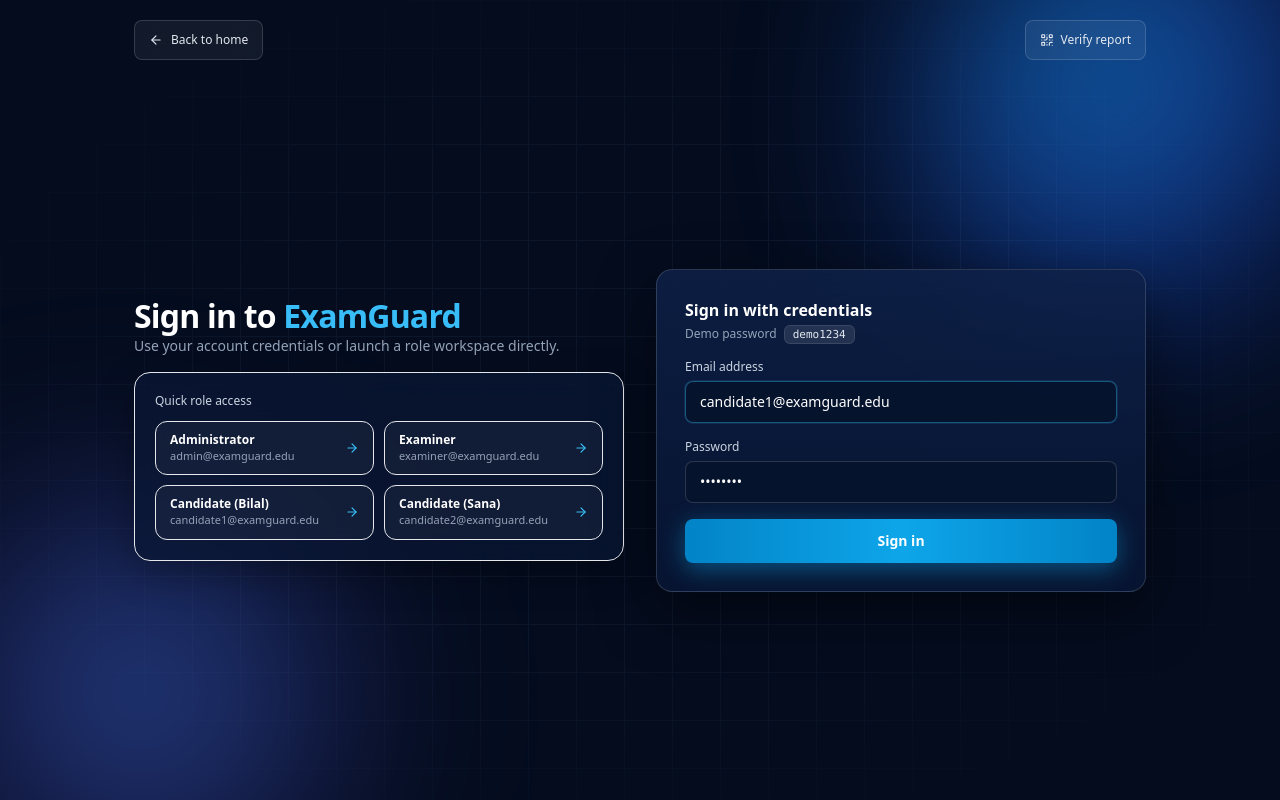
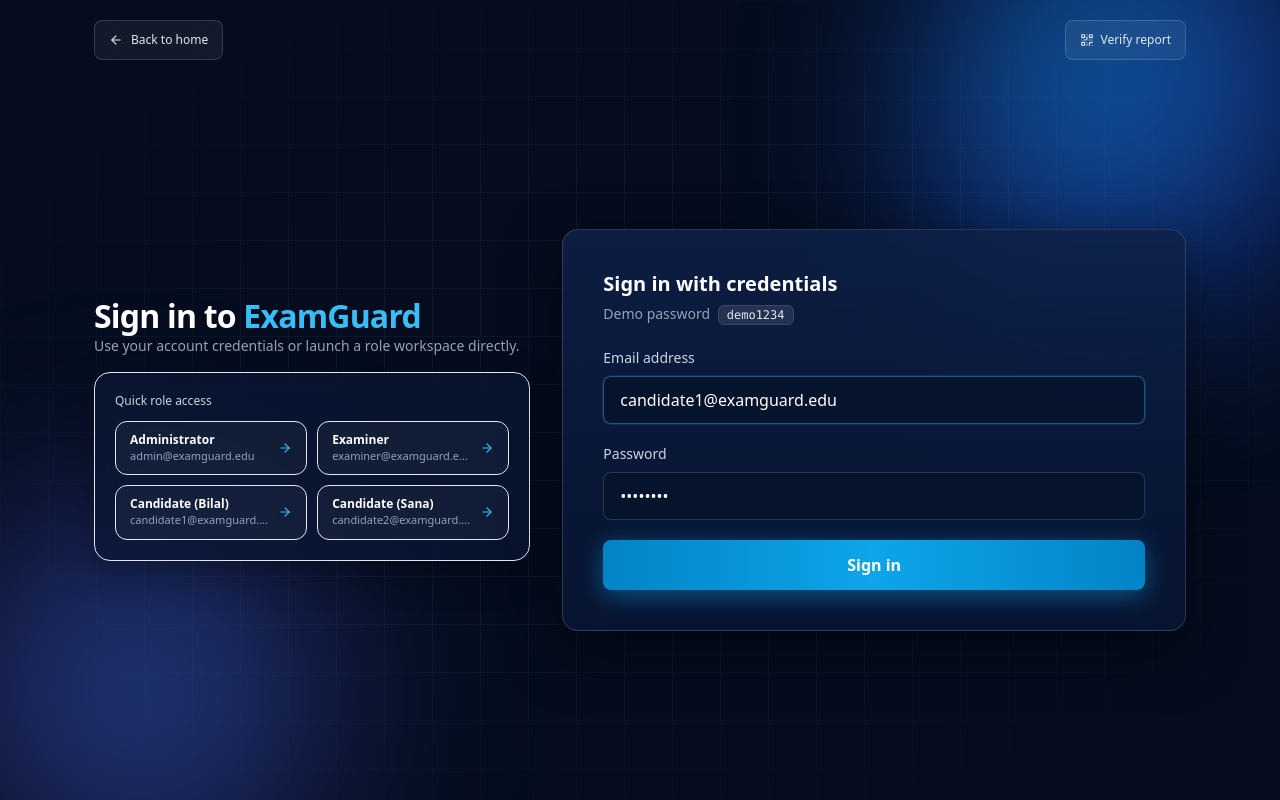
Before and after one commit to Abdullah-Zafarr/TechnoVerse-5.0-Web-a-Thon-, a Next.js app: page /login in a window 1280 px wide. Built offline with nearby package versions, Linux system fonts and the light colour scheme; no server answers.

Commit message:
Enlarge login credentials card relative to left column

```diff
--- a/app/login/page.tsx
+++ b/app/login/page.tsx
@@ -147,7 +147,7 @@ export default function LoginPage() {
         }}
       />
 
-      <header className="relative z-10 mx-auto flex w-full max-w-[1060px] shrink-0 items-center justify-between gap-2 px-4 pt-5 sm:px-6">
+      <header className="relative z-10 mx-auto flex w-full max-w-[1140px] shrink-0 items-center justify-between gap-2 px-4 pt-5 sm:px-6">
         <a
           href="/"
           className="inline-flex min-h-[40px] items-center gap-2 rounded-lg border border-white/15 bg-white/[0.06] px-3.5 py-2 text-xs font-medium text-[#E2E8F0] backdrop-blur-md transition-colors hover:bg-white/[0.12] hover:text-white"
@@ -166,10 +166,10 @@ export default function LoginPage() {
 
       <main
         id="main-content"
-        className="relative z-10 mx-auto flex w-full max-w-[1060px] flex-1 items-center px-4 py-6 pb-10 sm:px-6 lg:py-4"
+        className="relative z-10 mx-auto flex w-full max-w-[1140px] flex-1 items-center px-4 py-6 pb-10 sm:px-6 lg:py-4"
       >
         <div className="grid w-full grid-cols-1 gap-6 lg:grid-cols-12 lg:items-center lg:gap-8">
-          <div className="space-y-4 lg:col-span-6">
+          <div className="space-y-4 lg:col-span-5">
             <div>
               <h1 className="text-2xl font-semibold tracking-tight text-white sm:text-[32px]">
                 Sign in to <span className="text-[#38BDF8]">ExamGuard</span>
@@ -231,14 +231,14 @@ export default function LoginPage() {
             </div>
           </div>
 
-          <div className="lg:col-span-6">
-            <div className="rounded-2xl border border-white/15 bg-gradient-to-b from-[#0E2148]/85 to-[#081533]/90 p-6 shadow-[0_20px_56px_rgba(0,0,0,0.5)] backdrop-blur-xl sm:p-7">
-              <h2 className="text-base font-semibold text-white">
+          <div className="lg:col-span-7">
+            <div className="rounded-2xl border border-white/15 bg-gradient-to-b from-[#0E2148]/85 to-[#081533]/90 p-7 shadow-[0_20px_56px_rgba(0,0,0,0.5)] backdrop-blur-xl sm:p-10">
+              <h2 className="text-xl font-semibold text-white">
                 Sign in with credentials
               </h2>
-              <p className="mt-1 text-xs text-[#94A3B8]">
+              <p className="mt-1.5 text-sm text-[#94A3B8]">
                 Demo password{" "}
-                <code className="ml-1 rounded-md border border-white/10 bg-white/10 px-2 py-0.5 font-mono text-[11px] text-[#E2E8F0]">
+                <code className="ml-1 rounded-md border border-white/10 bg-white/10 px-2 py-0.5 font-mono text-xs text-[#E2E8F0]">
                   demo1234
                 </code>
               </p>
@@ -246,18 +246,18 @@ export default function LoginPage() {
               {error && (
                 <div
                   role="alert"
-                  className="mt-3.5 flex items-center gap-2 rounded-lg border border-[#FCA5A5]/40 bg-[#7F1D1D]/60 p-3 text-xs text-[#FEE2E2]"
+                  className="mt-4 flex items-center gap-2 rounded-lg border border-[#FCA5A5]/40 bg-[#7F1D1D]/60 p-3 text-xs text-[#FEE2E2]"
                 >
                   <ShieldAlert className="h-4 w-4 shrink-0" aria-hidden="true" />
                   <span>{error}</span>
                 </div>
               )}
 
-              <form onSubmit={handleLogin} className="mt-4 space-y-4" noValidate>
+              <form onSubmit={handleLogin} className="mt-6 space-y-5" noValidate>
                 <div>
                   <label
                     htmlFor="login-email"
-                    className="block text-xs font-medium text-[#CBD5E1]"
+                    className="block text-sm font-medium text-[#CBD5E1]"
                   >
                     Email address
                   </label>
@@ -271,7 +271,7 @@ export default function LoginPage() {
                       setEmail(e.target.value);
                       if (emailError) validateEmailField(e.target.value);
                     }}
-                    className="mt-1.5 min-h-[42px] w-full rounded-lg border border-[#38BDF8]/40 bg-[#07132C]/85 px-3.5 py-2 text-sm text-white placeholder-[#64748B] shadow-[0_0_0_1px_rgba(56,189,248,0.12)] transition-all focus:border-[#0EA5E9] focus:ring-2 focus:ring-[#0EA5E9]/30 focus:outline-none"
+                    className="mt-2 min-h-[48px] w-full rounded-lg border border-[#38BDF8]/40 bg-[#07132C]/85 px-4 py-2.5 text-base text-white placeholder-[#64748B] shadow-[0_0_0_1px_rgba(56,189,248,0.12)] transition-all focus:border-[#0EA5E9] focus:ring-2 focus:ring-[#0EA5E9]/30 focus:outline-none"
                   />
                   {emailError && (
                     <p className="mt-1 text-xs text-[#FCA5A5]">{emailError}</p>
@@ -280,7 +280,7 @@ export default function LoginPage() {
                 <div>
                   <label
                     htmlFor="login-password"
-                    className="block text-xs font-medium text-[#CBD5E1]"
+                    className="block text-sm font-medium text-[#CBD5E1]"
                   >
                     Password
                   </label>
@@ -290,13 +290,13 @@ export default function LoginPage() {
                     required
                     value={password}
                     onChange={(e) => setPassword(e.target.value)}
-                    className="mt-1.5 min-h-[42px] w-full rounded-lg border border-white/15 bg-[#07132C]/85 px-3.5 py-2 text-sm text-white placeholder-[#64748B] transition-all focus:border-[#0EA5E9] focus:ring-2 focus:ring-[#0EA5E9]/30 focus:outline-none"
+                    className="mt-2 min-h-[48px] w-full rounded-lg border border-white/15 bg-[#07132C]/85 px-4 py-2.5 text-base text-white placeholder-[#64748B] transition-all focus:border-[#0EA5E9] focus:ring-2 focus:ring-[#0EA5E9]/30 focus:outline-none"
                   />
                 </div>
                 <button
                   type="submit"
                   disabled={loading}
-                  className="min-h-[44px] w-full cursor-pointer rounded-lg bg-gradient-to-r from-[#0284C7] via-[#0EA5E9] to-[#0284C7] px-4 py-2.5 text-sm font-semibold text-white shadow-[0_6px_24px_rgba(14,165,233,0.45)] transition-all hover:brightness-110 disabled:opacity-60"
+                  className="mt-1 min-h-[50px] w-full cursor-pointer rounded-lg bg-gradient-to-r from-[#0284C7] via-[#0EA5E9] to-[#0284C7] px-5 py-3 text-base font-semibold text-white shadow-[0_6px_24px_rgba(14,165,233,0.45)] transition-all hover:brightness-110 disabled:opacity-60"
                 >
                   {loading ? "Signing in..." : "Sign in"}
                 </button>
```
